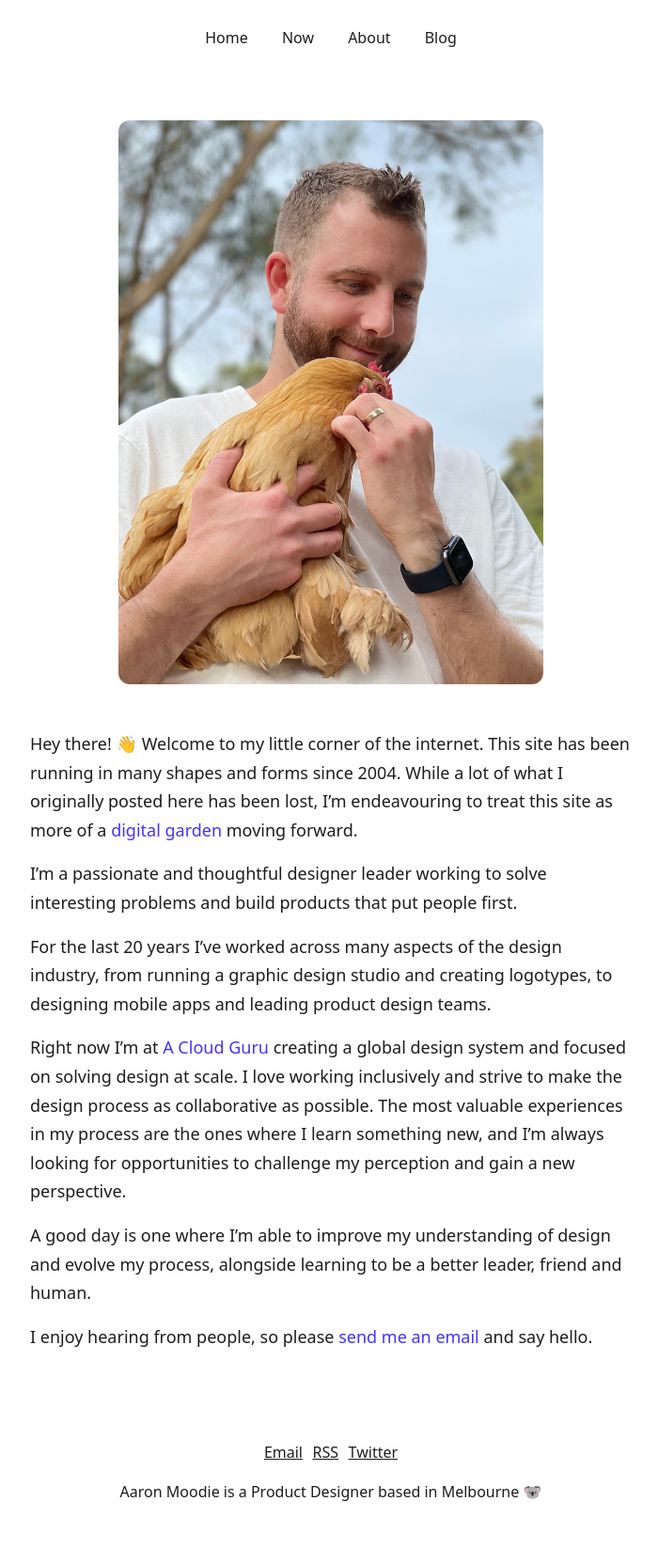
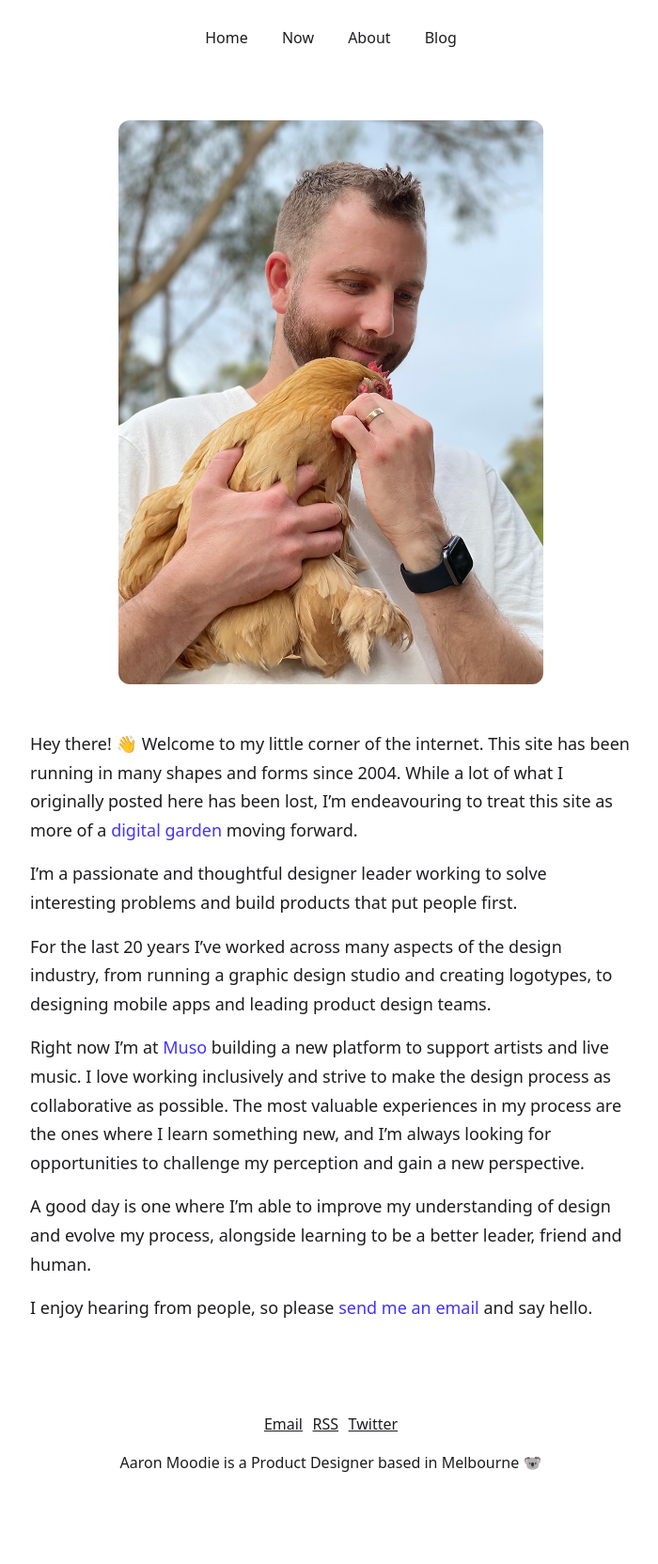
Before and after one commit to aaronmoodie/aaronmoodie.com, a Jekyll site: the page built from about.md, in a window 1280 px wide. Shown: the whole page at 94% size, without its empty margins (288-988 px from the left). Built offline with Jekyll 4.4.1, drawn with Linux system fonts in a browser that asks for light colours; after the commit the page ends 1634 px from its top, so only the background shows below that.

Commit message:
update about page

```diff
--- a/about.md
+++ b/about.md
@@ -11,7 +11,7 @@ I’m a passionate and thoughtful designer leader working to solve interesting p
 
 For the last 20 years I’ve worked across many aspects of the design industry, from running a graphic design studio and creating logotypes, to designing mobile apps and leading product design teams.
 
-Right now I’m at [A Cloud Guru](https://acloud.guru) creating a global design system and focused on solving design at scale. I love working inclusively and strive to make the design process as collaborative as possible. The most valuable experiences in my process are the ones where I learn something new, and I’m always looking for opportunities to challenge my perception and gain a new perspective.
+Right now I’m at [Muso](https://muso.live) building a new platform to support artists and live music. I love working inclusively and strive to make the design process as collaborative as possible. The most valuable experiences in my process are the ones where I learn something new, and I’m always looking for opportunities to challenge my perception and gain a new perspective.
 
 A good day is one where I’m able to improve my understanding of design and evolve my process, alongside learning to be a better leader, friend and human.
 
```
